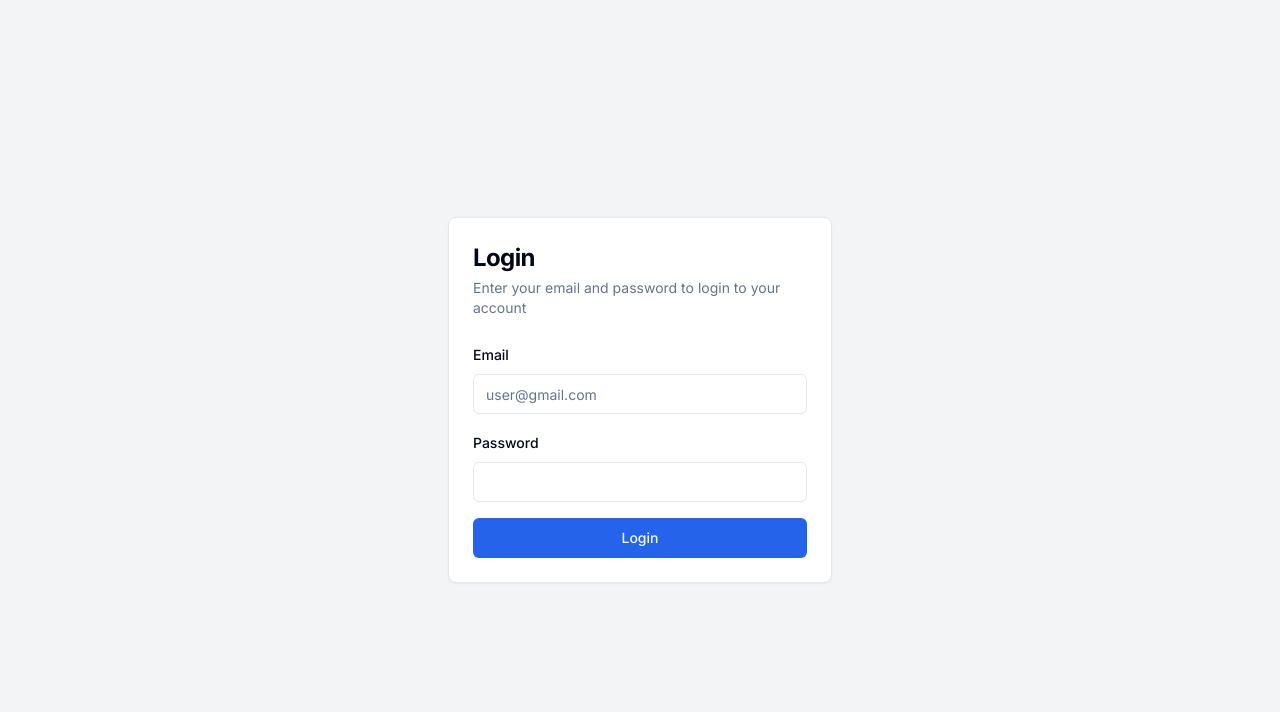
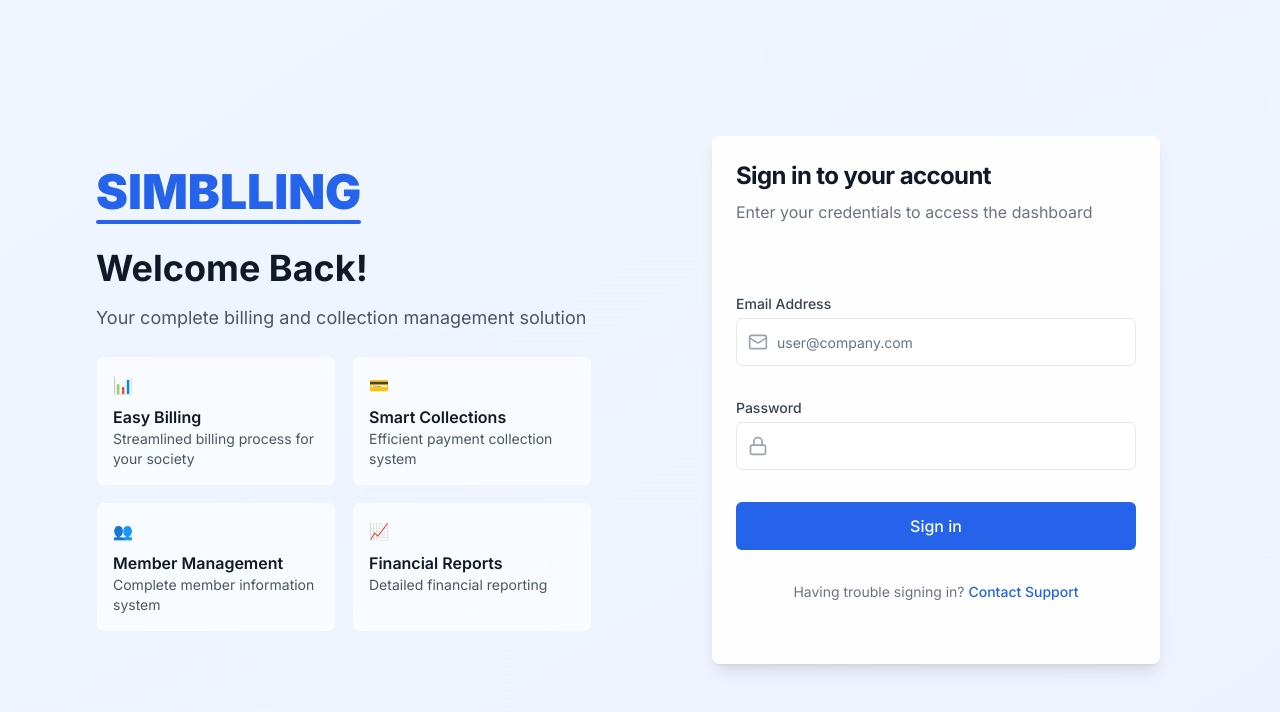
Before and after one commit to yogeshrandive/chsl-solutions, a Next.js app: page /login in a window 1280 px wide. Shown: the top 712 px of the page. Built offline with nearby package versions, Linux system fonts and the light colour scheme; no server answers; the database is empty.

Commit message:
change the login design

```diff
--- a/src/app/login/login-form.tsx
+++ b/src/app/login/login-form.tsx
@@ -4,7 +4,6 @@ import { useForm } from "react-hook-form";
 import { zodResolver } from "@hookform/resolvers/zod";
 import { z } from "zod";
 import { useActionState } from "react";
-
 import { Button } from "@/components/ui/button";
 import {
   Form,
@@ -24,13 +23,15 @@ import {
 import { Input } from "@/components/ui/input";
 import { Alert, AlertDescription } from "@/components/ui/alert";
 import { login } from "./actions";
-
 import { LoginFormSchema } from "./definitions";
+import { useState } from "react";
+import { Loader2, Lock, Mail } from "lucide-react";
 
 type FormValues = z.infer<typeof LoginFormSchema>;
 
 export default function LoginForm() {
   const [formState, formAction] = useActionState(login, undefined);
+  const [isLoading, setIsLoading] = useState(false);
 
   const form = useForm<FormValues>({
     resolver: zodResolver(LoginFormSchema),
@@ -40,37 +41,55 @@ export default function LoginForm() {
     },
   });
 
+  const onSubmit = async (data: FormData) => {
+    setIsLoading(true);
+    await formAction(data);
+    setIsLoading(false);
+  };
+
   return (
-    <div className="flex min-h-screen items-center justify-center bg-gray-100">
-      <Card className="w-full max-w-sm">
-        <CardHeader className="space-y-1">
-          <CardTitle className="text-2xl font-bold">Login</CardTitle>
-          <CardDescription>
-            Enter your email and password to login to your account
+    <Card className="w-full h-full border-0 shadow-lg bg-white/90 backdrop-blur-sm flex flex-col justify-center">
+      <CardHeader className="space-y-1 pb-8">
+        <div className="space-y-2">
+          <CardTitle className="text-2xl font-bold text-gray-900">
+            Sign in to your account
+          </CardTitle>
+          <CardDescription className="text-base text-gray-500">
+            Enter your credentials to access the dashboard
           </CardDescription>
-        </CardHeader>
-        <CardContent>
-          <Form {...form}>
-            <form action={formAction} className="space-y-4">
+        </div>
         {formState?.message && (
-                <Alert variant="destructive">
+          <Alert variant="destructive" className="mt-4">
             <AlertDescription>{formState.message}</AlertDescription>
           </Alert>
         )}
+      </CardHeader>
+      <CardContent className="flex-1 flex flex-col justify-center">
+        <Form {...form}>
+          <form action={onSubmit} className="space-y-8">
             <FormField
               control={form.control}
               name="email"
               render={({ field }) => (
-                  <FormItem>
-                    <FormLabel>Email</FormLabel>
+                <FormItem className="space-y-1">
+                  <FormLabel className="text-sm font-medium text-gray-700 block mb-1">
+                    Email Address
+                  </FormLabel>
+                  <div className="relative">
                     <FormControl>
+                      <div className="relative">
+                        <Mail className="absolute left-3 top-1/2 -translate-y-1/2 h-5 w-5 text-gray-400" />
                         <Input
                           type="email"
-                        placeholder="user@gmail.com"
+                          placeholder="user@company.com"
                           {...field}
+                          disabled={isLoading}
+                          className="pl-10 h-12 text-base bg-white border-gray-200 focus:border-primary"
                         />
+                      </div>
                     </FormControl>
-                    <FormMessage>{formState?.errors?.email}</FormMessage>
+                    <FormMessage className="text-xs mt-1" />
+                  </div>
                 </FormItem>
               )}
             />
@@ -78,40 +97,55 @@ export default function LoginForm() {
               control={form.control}
               name="password"
               render={({ field }) => (
-                  <FormItem>
-                    <FormLabel>Password</FormLabel>
+                <FormItem className="space-y-1">
+                  <FormLabel className="text-sm font-medium text-gray-700 block mb-1">
+                    Password
+                  </FormLabel>
+                  <div className="relative">
                     <FormControl>
-                      <Input type="password" {...field} />
+                      <div className="relative">
+                        <Lock className="absolute left-3 top-1/2 -translate-y-1/2 h-5 w-5 text-gray-400" />
+                        <Input
+                          type="password"
+                          {...field}
+                          disabled={isLoading}
+                          className="pl-10 h-12 text-base bg-white border-gray-200 focus:border-primary"
+                        />
+                      </div>
                     </FormControl>
-                    <FormMessage>{formState?.errors?.password}</FormMessage>
+                    <FormMessage className="text-xs mt-1" />
+                  </div>
                 </FormItem>
               )}
             />
-              <Button type="submit" className="w-full">
-                Login
+            <Button
+              type="submit"
+              className="w-full h-12 text-base font-medium bg-primary hover:bg-primary/90 transition-all"
+              disabled={isLoading}
+            >
+              {isLoading
+                ? (
+                  <>
+                    <Loader2 className="mr-2 h-5 w-5 animate-spin" />
+                    Signing in...
+                  </>
+                )
+                : (
+                  "Sign in"
+                )}
             </Button>
           </form>
         </Form>
+
+        <div className="mt-8 text-center">
+          <p className="text-sm text-gray-500">
+            Having trouble signing in?{" "}
+            <button className="text-primary hover:underline font-medium">
+              Contact Support
+            </button>
+          </p>
+        </div>
       </CardContent>
-        {
-          /* <CardFooter className="flex flex-col space-y-2">
-          <div className="text-sm text-center">
-            <Link
-              href="/forgot-password"
-              className="text-primary hover:underline"
-            >
-              Forgot your password?
-            </Link>
-          </div>
-          <div className="text-sm text-center">
-            Don&apos;t have an account?{' '}
-            <Link href="/signup" className="text-primary hover:underline">
-              Sign up
-            </Link>
-          </div>
-        </CardFooter> */
-        }
     </Card>
-    </div>
   );
 }
--- a/src/app/login/page.tsx
+++ b/src/app/login/page.tsx
@@ -1,13 +1,86 @@
-import { redirect } from 'next/navigation';
-import { getUserDetails } from '@/lib/dal';
-import LoginForm from './login-form';
+import { redirect } from "next/navigation";
+import { getUserDetails } from "@/lib/dal";
+import LoginForm from "./login-form";
 
 export default async function LoginPage() {
   const userData = await getUserDetails();
 
   if (userData != null) {
-    redirect('/dashboard');
+    redirect("/dashboard");
   }
 
-  return <LoginForm />;
+  return (
+    <div className="min-h-screen bg-gradient-to-br from-blue-50 to-indigo-50 flex items-center justify-center p-4">
+      <div className="w-full max-w-6xl grid lg:grid-cols-2 gap-8">
+        {/* Branding Section */}
+        <div className="hidden lg:flex flex-col justify-center space-y-6 p-8">
+          <div className="space-y-4">
+            {/* Creative Text Logo */}
+            <div className="flex items-center space-x-2 mb-8">
+              <div className="relative">
+                <span className="text-5xl font-black bg-gradient-to-r from-primary to-blue-600 bg-clip-text text-transparent">
+                  SIMBLLING
+                </span>
+                <div className="absolute -bottom-2 left-0 w-full h-1 bg-gradient-to-r from-primary to-blue-600 rounded-full">
+                </div>
+              </div>
+            </div>
+
+            <h1 className="text-4xl font-bold text-gray-900">
+              Welcome Back!
+            </h1>
+            <p className="text-lg text-gray-600">
+              Your complete billing and collection management solution
+            </p>
+          </div>
+
+          <div className="grid grid-cols-2 gap-4 mt-8">
+            <div className="p-4 bg-white/60 backdrop-blur-sm rounded-lg border border-gray-100">
+              <div className="text-primary mb-2">📊</div>
+              <h3 className="font-semibold text-gray-900">Easy Billing</h3>
+              <p className="text-sm text-gray-600">
+                Streamlined billing process for your society
+              </p>
+            </div>
+            <div className="p-4 bg-white/60 backdrop-blur-sm rounded-lg border border-gray-100">
+              <div className="text-primary mb-2">💳</div>
+              <h3 className="font-semibold text-gray-900">Smart Collections</h3>
+              <p className="text-sm text-gray-600">
+                Efficient payment collection system
+              </p>
+            </div>
+            <div className="p-4 bg-white/60 backdrop-blur-sm rounded-lg border border-gray-100">
+              <div className="text-primary mb-2">👥</div>
+              <h3 className="font-semibold text-gray-900">Member Management</h3>
+              <p className="text-sm text-gray-600">
+                Complete member information system
+              </p>
+            </div>
+            <div className="p-4 bg-white/60 backdrop-blur-sm rounded-lg border border-gray-100">
+              <div className="text-primary mb-2">📈</div>
+              <h3 className="font-semibold text-gray-900">Financial Reports</h3>
+              <p className="text-sm text-gray-600">
+                Detailed financial reporting
+              </p>
+            </div>
+          </div>
+        </div>
+
+        {/* Login Form Section */}
+        <div className="w-full max-w-md mx-auto">
+          {/* Mobile Logo */}
+          <div className="lg:hidden text-center mb-8">
+            <div className="inline-block">
+              <span className="text-4xl font-black bg-gradient-to-r from-primary to-blue-600 bg-clip-text text-transparent">
+                SIMBLLING
+              </span>
+              <div className="h-1 bg-gradient-to-r from-primary to-blue-600 rounded-full mt-1">
+              </div>
+            </div>
+          </div>
+          <LoginForm />
+        </div>
+      </div>
+    </div>
+  );
 }
--- /dev/null
+++ b/src/components/main-header.tsx
@@ -0,0 +1,87 @@
+/* eslint-disable @typescript-eslint/no-explicit-any */
+"use client";
+
+import { Button } from "@/components/ui/button";
+import {
+    DropdownMenu,
+    DropdownMenuContent,
+    DropdownMenuItem,
+    DropdownMenuLabel,
+    DropdownMenuSeparator,
+    DropdownMenuTrigger,
+} from "@/components/ui/dropdown-menu";
+import { LogOut, Settings, User } from "lucide-react";
+import { createClient } from "@/utils/supabase/client";
+import { useRouter } from "next/navigation";
+
+export function Logo() {
+    return (
+        <div className="flex items-center space-x-2">
+            <div className="relative">
+                <span className="text-2xl font-black bg-gradient-to-r from-primary to-blue-600 bg-clip-text text-transparent">
+                    SIMBLLING
+                </span>
+                <div className="absolute -bottom-1 left-0 w-full h-0.5 bg-gradient-to-r from-primary to-blue-600 rounded-full">
+                </div>
+            </div>
+        </div>
+    );
+}
+
+export function MainHeader({ user }: { user: any }) {
+    const router = useRouter();
+    const supabase = createClient();
+
+    const handleSignOut = async () => {
+        await supabase.auth.signOut();
+        router.refresh();
+    };
+
+    return (
+        <header className="sticky top-0 z-50 w-full border-b bg-white/95 backdrop-blur supports-[backdrop-filter]:bg-white/60">
+            <div className="container flex h-16 items-center justify-between">
+                <Logo />
+
+                <div className="flex items-center gap-4">
+                    <DropdownMenu>
+                        <DropdownMenuTrigger asChild>
+                            <Button
+                                variant="ghost"
+                                className="relative h-10 w-10 rounded-full"
+                            >
+                                <div className="flex h-full w-full items-center justify-center rounded-full bg-primary/10">
+                                    <User className="h-5 w-5 text-primary" />
+                                </div>
+                            </Button>
+                        </DropdownMenuTrigger>
+                        <DropdownMenuContent
+                            className="w-56"
+                            align="end"
+                            forceMount
+                        >
+                            <DropdownMenuLabel>
+                                <div className="flex flex-col space-y-1">
+                                    <p className="text-sm font-medium leading-none">
+                                        {user?.name}
+                                    </p>
+                                    <p className="text-xs leading-none text-muted-foreground">
+                                        {user?.email}
+                                    </p>
+                                </div>
+                            </DropdownMenuLabel>
+                            <DropdownMenuSeparator />
+                            <DropdownMenuItem>
+                                <Settings className="mr-2 h-4 w-4" />
+                                <span>Settings</span>
+                            </DropdownMenuItem>
+                            <DropdownMenuItem onClick={handleSignOut}>
+                                <LogOut className="mr-2 h-4 w-4" />
+                                <span>Log out</span>
+                            </DropdownMenuItem>
+                        </DropdownMenuContent>
+                    </DropdownMenu>
+                </div>
+            </div>
+        </header>
+    );
+}
```
Also changed, not shown: src/app/login/loading.tsx (added, +11 -0 lines), src/app/society/layout.tsx (+18 -2 lines). Lines whose indentation alone changed are shown as unchanged.
